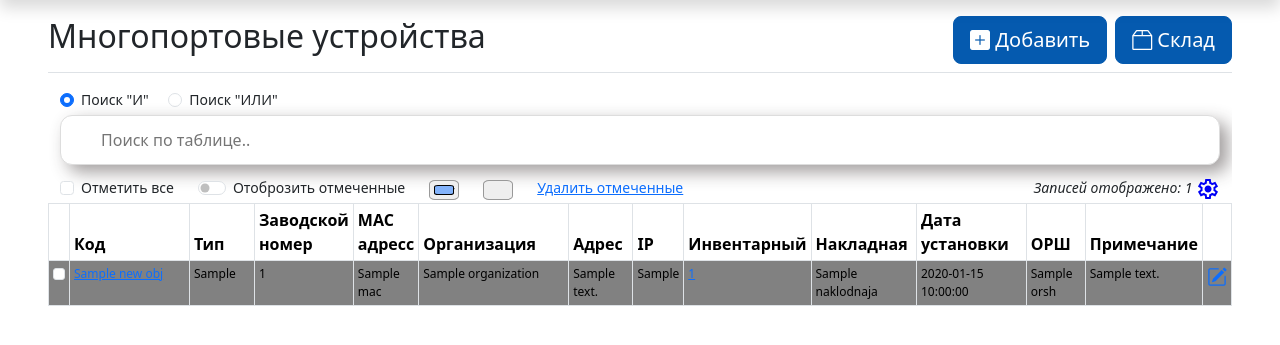
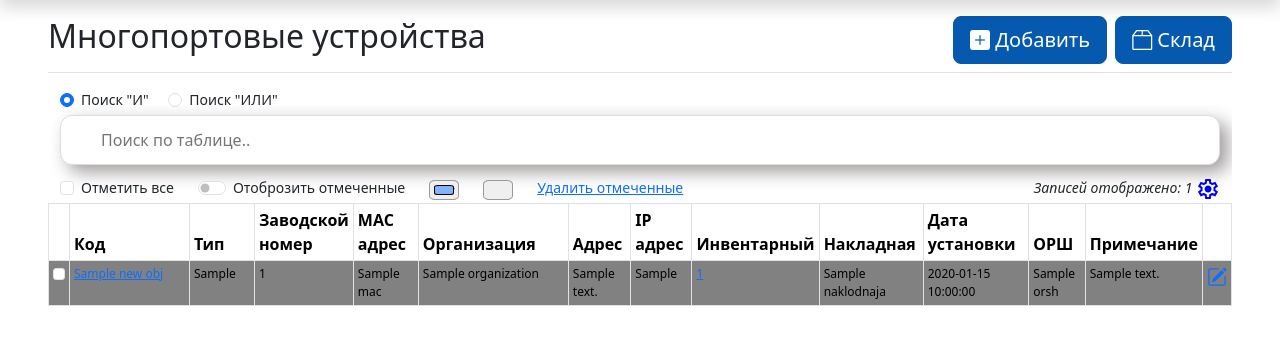
Before and after one commit to MrSoSadGuy/Hardware_Components, a Flask app: template templates/MA_page.html in a window 1280 px wide. Shown: the part 40-385 px from the top of the page. Run offline with Flask 3, Linux system fonts and the light colour scheme; the template is opened without the code that fills it: values that come from a table or form of the project are taken from there, most other values are stand-ins (such as "Sample title", 1, 10 or a date in 2020); some libraries are stand-ins or nearby versions.

Commit message:
13.01.2025 p3

```diff
--- a/templates/MA_page.html
+++ b/templates/MA_page.html
@@ -774,10 +774,10 @@
                       <th class="hide-column1" scope="col">Код</th>
                       <th class="hide-column2" scope="col">Тип</th>
                       <th class="hide-column3" scope="col">Заводской номер</th>
-                      <th class="hide-column4" scope="col">MAC адресс</th>
+                      <th class="hide-column4" scope="col">MAC адрес</th>
                       <th class="hide-column5" scope="col">Организация</th>
                       <th  class="hide-column6" scope="col">Адрес</th>
-                      <th class="hide-column7"  scope="col">IP</th>
+                      <th class="hide-column7"  scope="col">IP адрес</th>
                       <th class="hide-column8" scope="col">Инвентарный</th>
                       <th  class="th.sm hide-column9"  scope="col">Накладная</th>
                       <th  class="th.sm hide-column10"  scope="col">Дата установки</th>
```
